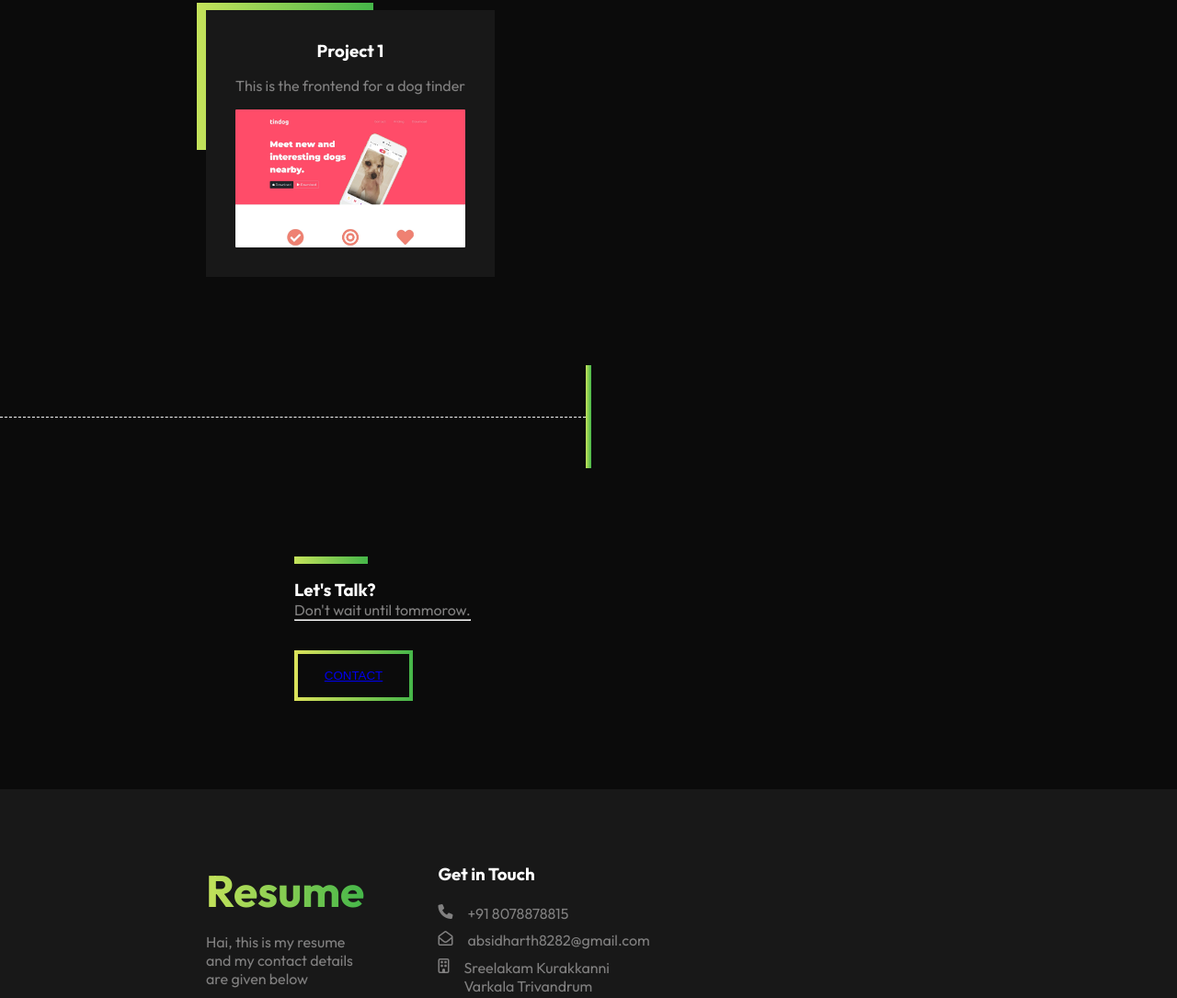
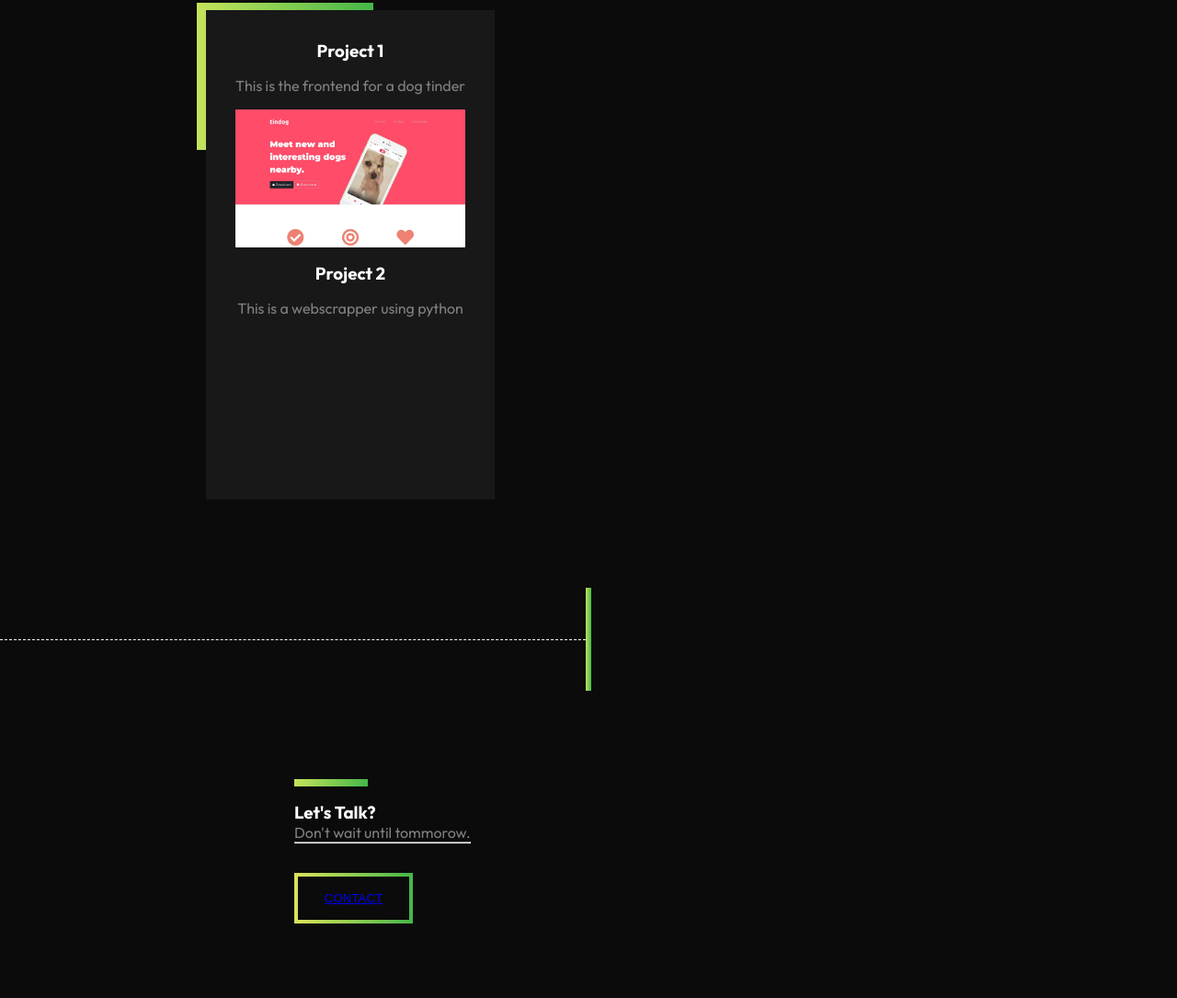
Before and after one commit to SidharthAB/myupdatedresume2022, a plain HTML site: page index.html in a window 1280 px wide. Shown: the part 3060-4145 px from the top of the page at 92% size. Drawn offline with nearby package versions, Linux system fonts and the light colour scheme.

Commit message:
Update index.html

```diff
--- a/index.html
+++ b/index.html
@@ -185,6 +185,12 @@
               <img src="./assets/portfolio1.jpeg" alt="sidharthproject" />
             </a>
             </div>
+            <h3>Project 2</h3>
+            <p>This is a webscrapper using python</p>
+            <div class="image">
+              <a href="https://webscrappertestflipkart.herokuapp.com/">
+            </a>
+            </div>
           </div>
         </div>
 
```
